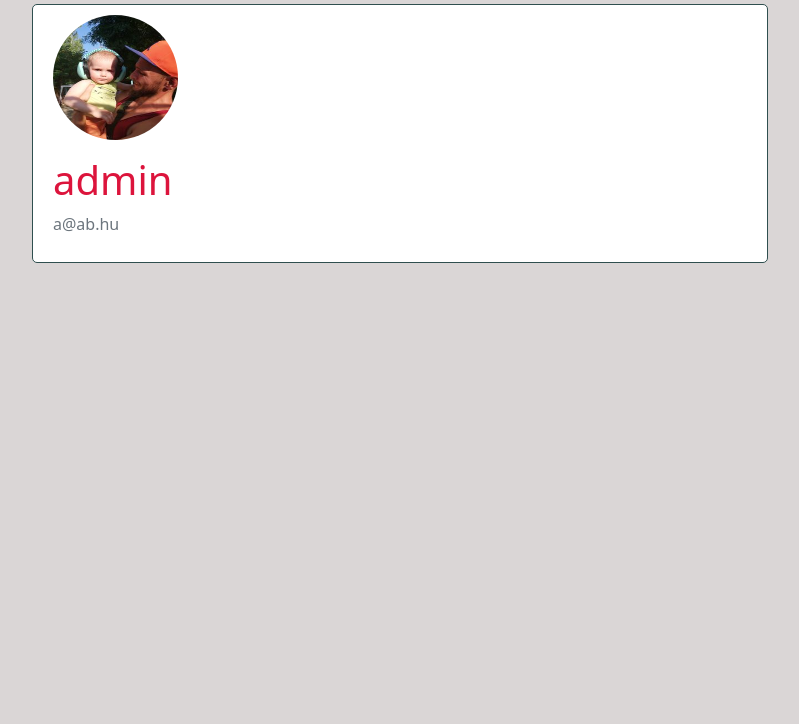
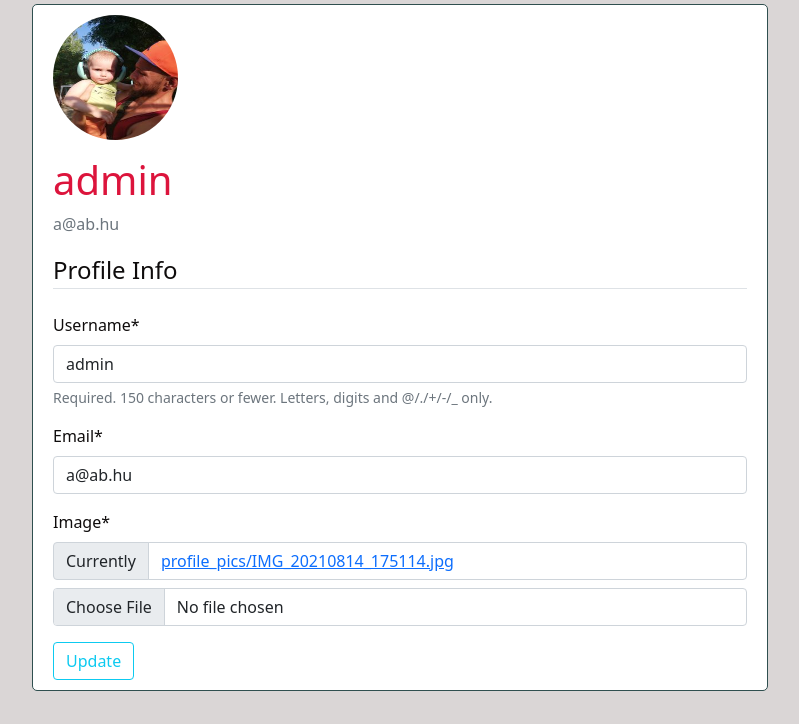
Before and after one commit to markmegyesi/Django_ui_practice, a Django app: page /profile/ in a window 1280 px wide. Shown: the part 76-800 px from the top of the page, without its empty margins (50-849 px from the left). Run offline with Django 3.2, Linux system fonts and the light colour scheme; a user stored in the database is signed in; data comes from the database, SQL or seed files in the repository; both versions use the stored data as it was after the commit; some libraries are stand-ins or nearby versions.

Commit message:
finalize profile page

```diff
--- a/my_blog/templates/user/profile.html
+++ b/my_blog/templates/user/profile.html
@@ -1,4 +1,5 @@
 {% extends 'blog/base.html' %}
+{% load crispy_forms_tags %}
 {% block content %}
 
     <div class="content-section">
@@ -9,6 +10,19 @@
                 <p class="text-secondary">{{ user.email }}</p>
             </div>
         </div>
+        <form method="post" enctype="multipart/form-data">
+            {% csrf_token %}
+            <fieldset class="form-group">
+                <legend class="border-bottom mb-4">Profile Info</legend>
+                <!-- {{ form.as_p }} -->
+                {{ u_form|crispy }}
+                {{ p_form|crispy }}
+            </fieldset>
+            <div class="form-group">
+                <button class="btn btn-outline-info" type="submit" >Update</button>
+            </div>
+        </form>
     </div>
 
+
 {% endblock content %}
--- a/my_blog/user_registration/apps.py
+++ b/my_blog/user_registration/apps.py
@@ -4,3 +4,6 @@ from django.apps import AppConfig
 class UserRegistrationConfig(AppConfig):
     default_auto_field = 'django.db.models.BigAutoField'
     name = 'user_registration'
+
+    def ready(self):
+        import user_registration.signals
--- a/my_blog/user_registration/forms.py
+++ b/my_blog/user_registration/forms.py
@@ -4,6 +4,7 @@ from django import forms
 from django.contrib.auth.models import User
 from django.contrib.auth.forms import UserCreationForm
 from pkg_resources import require
+from .models import ProfileModel
 
 class UserRegisterForm(UserCreationForm):
     email=forms.EmailField(required=True)
@@ -11,3 +12,16 @@ class UserRegisterForm(UserCreationForm):
     class Meta:
         model = User
         fields = ['username','email', 'password1', 'password2']
+
+class UserUpdateForm(forms.ModelForm):
+    email=forms.EmailField()
+
+    class Meta:
+        model = User
+        fields = ['username','email']
+
+class ProfileUpdateForm(forms.ModelForm):
+
+    class Meta:
+        model = ProfileModel
+        fields = ['image']
--- a/my_blog/user_registration/models.py
+++ b/my_blog/user_registration/models.py
@@ -1,10 +1,10 @@
 
 from django.db import models
 from django.contrib.auth.models import User
-
+from PIL import Image
 class ProfileModel(models.Model):
     user = models.OneToOneField(User, on_delete=models.CASCADE)
-    image = models.ImageField(default='defaut.jpg', upload_to="profile_pics")
+    image = models.ImageField(default='default.jpg', upload_to="profile_pics")
 
 
     class Meta:
@@ -12,3 +12,12 @@ class ProfileModel(models.Model):
 
     def __str__(self):
         return f"'{self.user.username}' Profile"
+
+    def save(self):
+        super().save()
+
+        img = Image.open(self.image.path)
+        if img.height > 300 or img.width > 300:
+            output_size = (300,300)
+            img.thumbnail(output_size)
+            img.save(self.image.path)
--- a/my_blog/user_registration/views.py
+++ b/my_blog/user_registration/views.py
@@ -1,6 +1,6 @@
 from multiprocessing import context
 from django.shortcuts import render,redirect
-from .forms import UserRegisterForm
+from .forms import UserRegisterForm, UserUpdateForm, ProfileUpdateForm
 from django.contrib import messages
 from django.contrib.auth.decorators import login_required
 from .models import ProfileModel
@@ -12,9 +12,11 @@ def register(request):
         form = UserRegisterForm(request.POST)
         if form.is_valid():
             form.save()
-            username = form.cleaned_data.get('username')
-            usr_obj = User.objects.filter(username=username).first()
-            prof_temp = ProfileModel.objects.create(user_id=usr_obj.pk)
+            # username = form.cleaned_data.get('username')
+            # usr_obj = User.objects.filter(username=username).first()
+            # prof_temp = ProfileModel.objects.create(user_id=usr_obj.pk)
+
+
 
             messages.success(request, f" Your account has been created! You're able to log in.")
             return redirect('login')
@@ -26,6 +28,22 @@ def register(request):
     return render(request, 'user/register.html', context=context)
 
 #@login_required(login_url='login')
-
+@login_required
 def profile_view(request):
-    return render(request, 'user/profile.html')
+    if request.method =='POST':
+        u_form= UserUpdateForm(request.POST, instance=request.user)
+        p_form=ProfileUpdateForm(request.POST, request.FILES,
+                                instance=request.user.profilemodel)
+        if u_form.is_valid() and p_form.is_valid():
+            u_form.save()
+            p_form.save()
+            messages.success(request, 'Your account has been updated')
+            return redirect('profile')
+    else:
+        u_form= UserUpdateForm(instance=request.user)
+        p_form=ProfileUpdateForm(instance=request.user.profilemodel)
+    context={
+        'u_form':u_form,
+        'p_form':p_form
+    }
+    return render(request, 'user/profile.html', context=context)
```
Also changed, not shown: my_blog/user_registration/signals.py (added, +14 -0 lines), my_blog/db.sqlite3, my_blog/media/40349.jpg (renamed from my_blog/media/default.jpg), my_blog/media/profile_pics/40349.jpg (added), my_blog/media/profile_pics/IMG_20210814_175114.jpg (added), my_blog/media/profile_pics/default.jpg (deleted).
